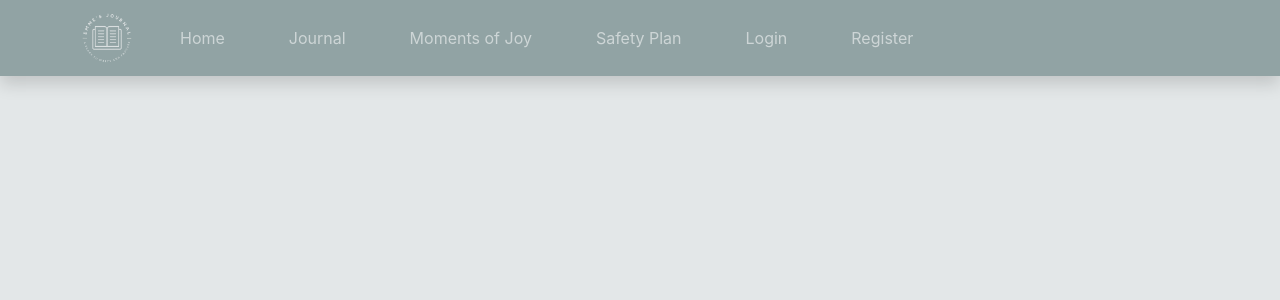
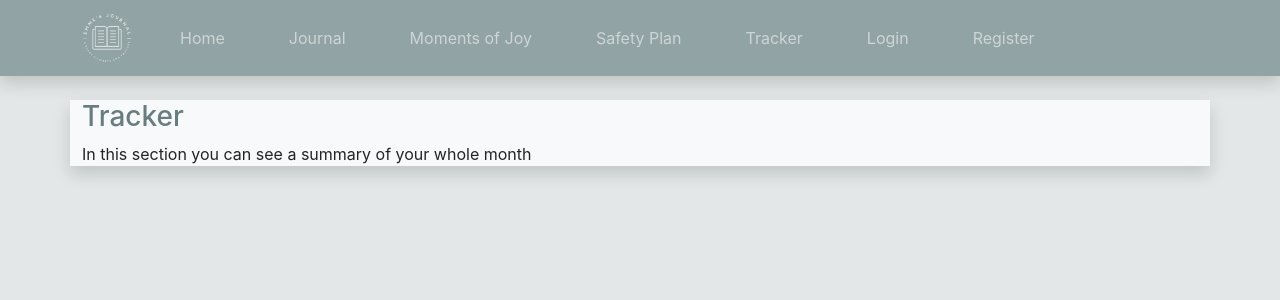
Before and after one commit to CorinnaGen/journal, a React (Create React App) app in the folder client/: page /tracker in a window 1280 px wide. Shown: the top 300 px of the page. Built offline with nearby package versions, Linux system fonts and the light colour scheme.

Commit message:
styled the new components

```diff
--- a/client/src/App.js
+++ b/client/src/App.js
@@ -12,9 +12,11 @@ import Joy from "./components/Joy";
 import EditEntry from "./components/EditEntry";
 import Registration from "./components/Registration";
 import Login from "./components/Login";
+import Tracker from "./components/Tracker";
 
 
 import "./App.css";
+
 
 function App() {
 	return (
@@ -52,6 +54,9 @@ function App() {
 								<a className="nav-link mx-4" href={`/safetyplan`}>
 									Safety Plan
 								</a>
+								<a className="nav-link mx-4" href={`/tracker`}>
+									Tracker
+								</a>
 
 										<a className="nav-link mx-4" href={`/login`}>
 									Login
@@ -80,6 +85,8 @@ function App() {
 					<Route path="/journal/:id/edit" element={<EditEntry />} />
 
 					<Route path="/journal/NewEntry" element={<NewEntry />} />
+
+					<Route path="/tracker" element={<Tracker />} />
 				</Routes>
 			</BrowserRouter>
 		</div>
--- a/client/src/components/Login.js
+++ b/client/src/components/Login.js
@@ -9,9 +9,9 @@ function Login() {
     return (
 
         <div className="container bg-light shadow mt-4">
-                <h2>Welcome back!</h2>
+                <h2 className='darker'>Welcome back!</h2>
                 <br />
-            <h3>Login</h3>
+            <h3 className='darker'>Login</h3>
             <form >
                 <div className="col-6">
             <label>E-mail</label>
--- a/client/src/components/Registration.js
+++ b/client/src/components/Registration.js
@@ -40,7 +40,7 @@ const {name, email, password, repeat_password} = user;
     return (
         <div>
             <div className="container bg-light shadow mt-4">
-            <h1>Registration</h1>
+            <h3 className='darker'>Registration</h3>
 
             <form id="registrationform" onSubmit={handleSubmit}>
 
--- a/client/src/components/Tracker.js
+++ b/client/src/components/Tracker.js
@@ -1,4 +1,4 @@
-import React from 'react'
+import React, {useState} from 'react'
 
 function Tracker() {
     const [sumMood, setSumMood] = useState([]);
@@ -10,7 +10,9 @@ function Tracker() {
 
 
     return (
-        <div className="container m-4">
+        <div className="container bg-light shadow mt-4">
+            <h3 className="darker"> Tracker</h3>
+            <p>In this section you can see a summary of your whole month</p>
 
 
         </div>
```
